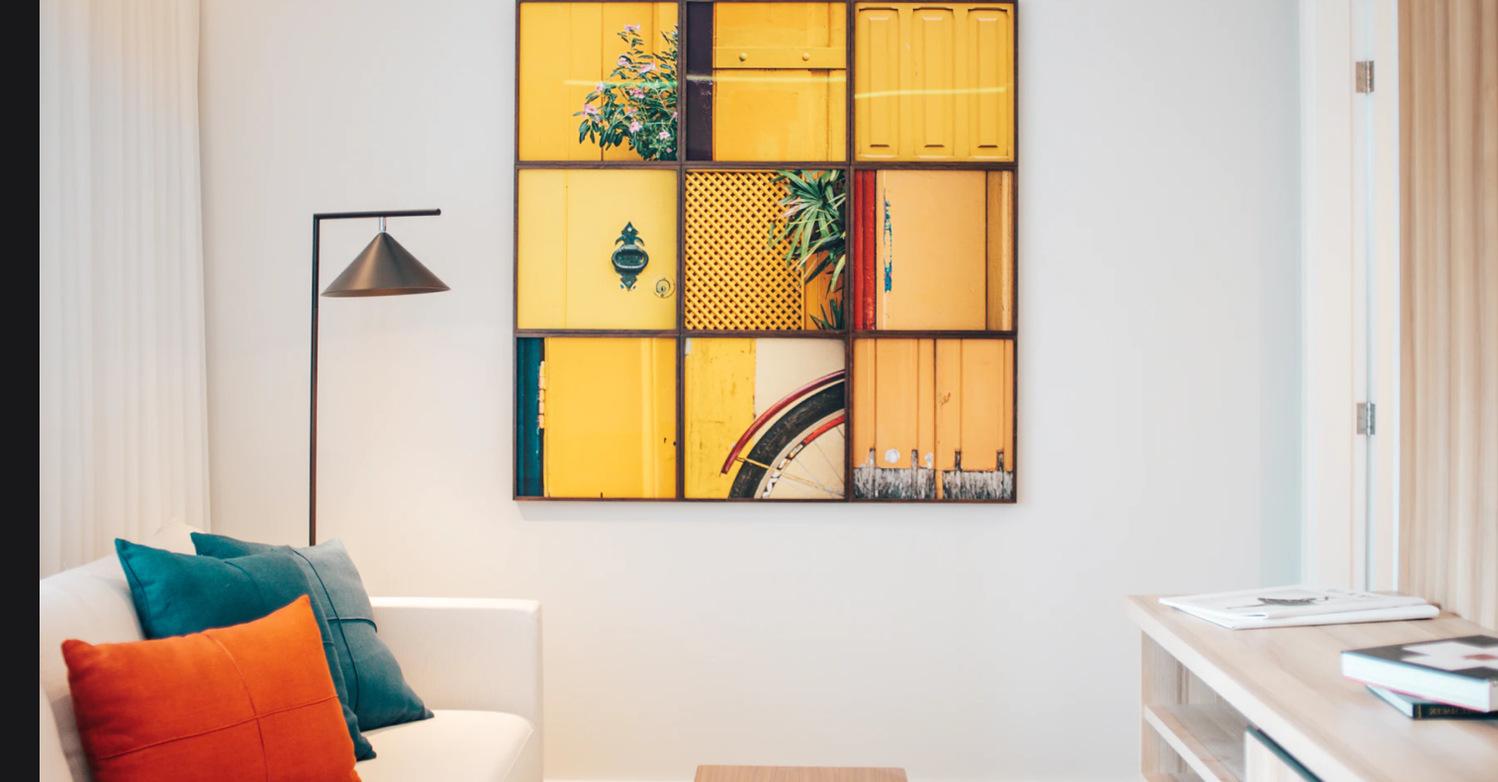
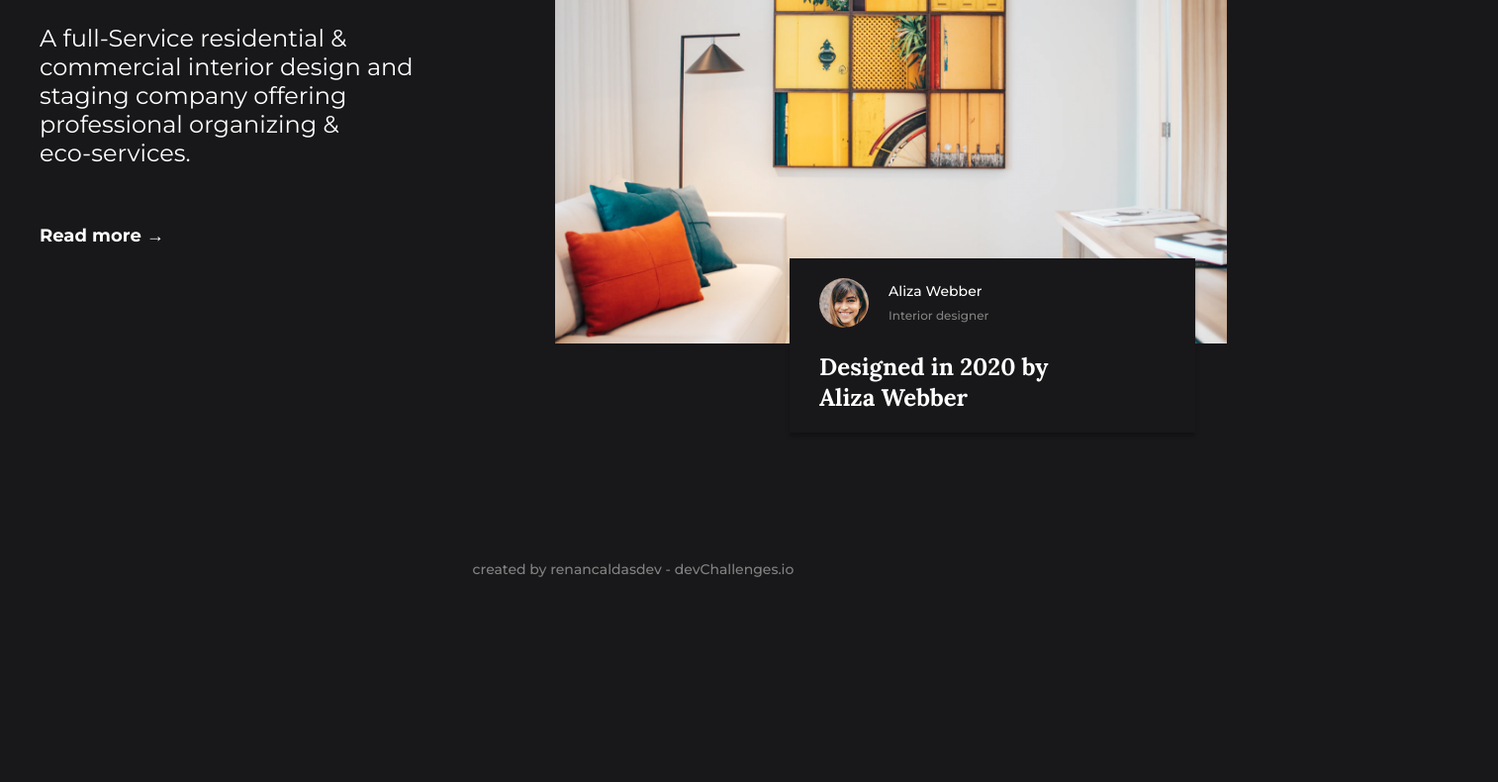
Before and after one commit to renancaldasdev/Interior-Consultant, a plain HTML site: page index.html in a window 1280 px wide. Shown: the part 406-1196 px from the top of the page at 99% size, 1514 px wide, since content can reach past the window. After the commit the page ends 1010 px from the top, so only its background shows below. Drawn offline with nearby package versions, Linux system fonts and the light colour scheme.

Commit message:
style: finalizado page desktop

```diff
--- a/assets/css/styles.css
+++ b/assets/css/styles.css
@@ -1,39 +1,44 @@
-@import url('https://fonts.googleapis.com/css2?family=Crimson+Pro:wght@200&family=Lora:wght@500;700&family=Montserrat:wght@400;500;700&display=swap');
+@import url("https://fonts.googleapis.com/css2?family=Crimson+Pro:wght@200&family=Lora:wght@500;700&family=Montserrat:wght@400;500;700&display=swap");
 
-*{
+* {
   margin: 0;
   padding: 0;
   box-sizing: border-box;
 }
 
-:root{
+:root {
   --background-color: #181719;
-  --primary-font: 'Montserrat', sans-serif;
-  --logo-font: 'Crimson Pro', serif;
-  --second-font: 'Lora', serif;
+  --primary-font: "Montserrat", sans-serif;
+  --logo-font: "Crimson Pro", serif;
+  --second-font: "Lora", serif;
   --primary-color: #ffffff;
   --second-color: #828282;
-  --copy-color: #A9A9A9;
+  --copy-color: #a9a9a9;
 }
 
-html{
+html {
   font-size: 62.5%;
 }
 
-body{
+img {
+  display: block;
+  width: 100%;
+}
+
+body {
   font-size: 1.6rem;
   font-family: var(--primary-font);
   background-color: var(--background-color);
   color: var(--primary-color);
 }
 
-.container{
+.container {
   max-width: 124rem;
   margin: 0 auto;
   padding: 0 20px;
 }
 
-.header-content{
+.header-content {
   display: flex;
   flex-wrap: wrap;
   justify-content: space-between;
@@ -54,19 +59,21 @@ body{
   font-size: 1.4rem;
   line-height: 1.6rem;
   text-transform: uppercase;
+  transition: 0.3s;
+}
+
+.header-content .logo a:hover {
+  background-color: #fff;
+  color: #181719;
 }
 
 .menu ul {
   display: flex;
-  gap: 9rem;
+  gap: 7rem;
   list-style: none;
 }
 
-.menu ul li {
-  width: 24%;
-}
-
-.menu ul li a{
+.menu ul li a {
   color: var(--primary-color);
   display: block;
   text-decoration: none;
@@ -75,12 +82,10 @@ body{
   line-height: 2.6rem;
   padding: 8px 0;
   position: relative;
-  text-shadow: 0 0 00.1px;
 }
 
-
-.menu ul li a::after{
-  content: '';
+.menu ul li a::after {
+  content: "";
   display: block;
   width: 0px;
   height: 2px;
@@ -90,6 +95,131 @@ body{
   position: absolute;
 }
 
-.menu ul li a:hover::after{
+.menu ul li a:hover::after {
   width: 100%;
 }
+
+main {
+  padding-top: 15rem !important;
+}
+
+.main-content {
+  display: flex;
+  align-items: center;
+  gap: 14rem;
+}
+
+.main-text h1 {
+  font-family: var(--second-font);
+  font-weight: 500;
+  font-size: 4.8rem;
+  line-height: 6rem;
+}
+
+.main-text p {
+  max-width: 41rem;
+  margin-top: 4rem;
+  margin-bottom: 4.8rem;
+  font-family: var(--primary-font);
+  font-weight: 400;
+  font-size: 2.4rem;
+  line-height: 2.9rem;
+}
+
+.main-text a {
+  display: inline-block;
+  padding: 1rem 0;
+  font-family: var(--primary-font);
+  font-weight: 700;
+  font-size: 1.8rem;
+  line-height: 2.2rem;
+  color: #ffffff;
+  text-decoration: none;
+  position: relative;
+}
+
+.main-text a::after {
+  content: "";
+  display: block;
+  width: 0px;
+  height: 2px;
+  transition: 0.3s;
+  background-color: var(--primary-color);
+  margin-top: 4px;
+  position: absolute;
+}
+
+.main-text a:hover::after {
+  width: 100%;
+}
+
+.main-image {
+  position: relative;
+}
+
+.main-image img {
+  max-width: 73rem;
+}
+
+.main-card {
+  width: 41rem;
+  background-color: var(--background-color);
+  box-shadow: 0px 4px 4px rgba(0, 0, 0, 0.25);
+  position: absolute;
+  bottom: -90px;
+  right: 32px;
+  padding: 2rem 3rem;
+}
+
+.main-card--person {
+  display: flex;
+  gap: 2rem;
+  align-items: center;
+}
+
+.main-card--person p:first-child {
+  font-family: var(--primary-font);
+  font-weight: 500;
+  font-size: 1.4rem;
+  line-height: 1.7rem;
+}
+
+.main-card--person p:last-child {
+  font-family: var(--primary-font);
+  font-weight: 500;
+  font-size: 1.2rem;
+  line-height: 1.5rem;
+  color: var(--second-color);
+  margin-top: 0.8rem;
+}
+
+.main-card--person img {
+  max-width: 5rem;
+  border-radius: 50%;
+}
+
+.main-card--text {
+  padding-top: 2.4rem;
+}
+
+.main-card--text p {
+  font-family: var(--second-font);
+  font-weight: 700;
+  font-size: 2.4rem;
+  line-height: 3.1rem;
+  max-width: 28.7rem;
+}
+
+footer {
+  padding-top: 20rem;
+}
+footer p {
+  text-align: center;
+  padding: 2rem 0;
+
+  font-family: var(--primary-font);
+  font-weight: 500;
+  font-size: 1.4rem;
+  line-height: 1.7rem;
+  color: var(--second-color);
+}
```
